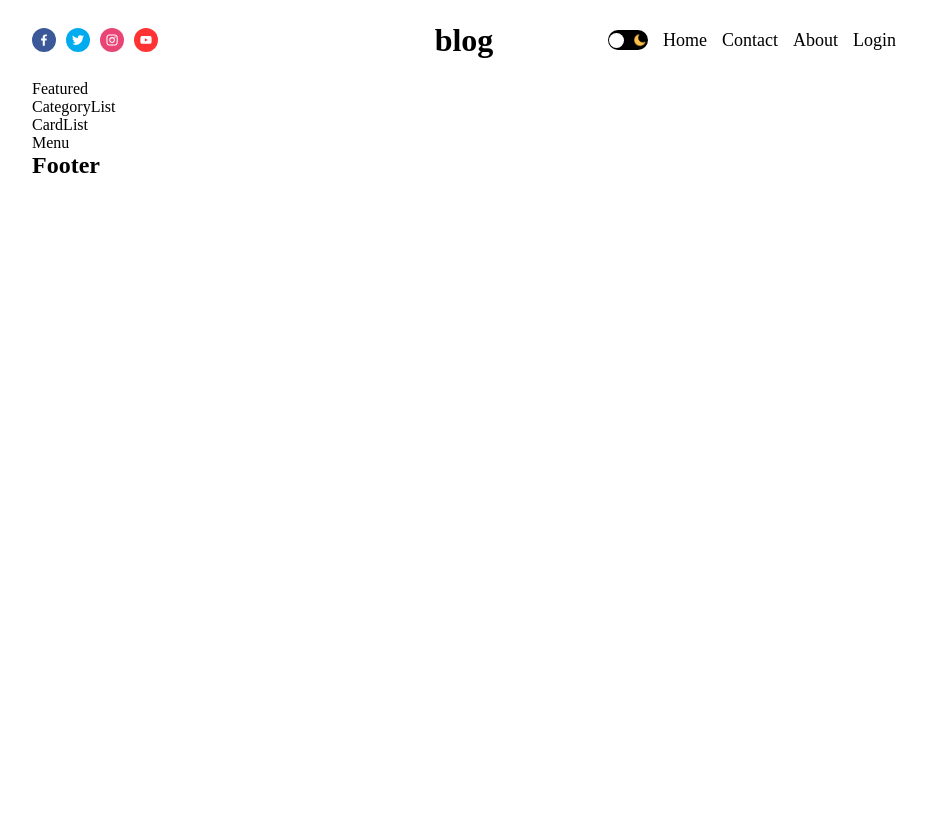
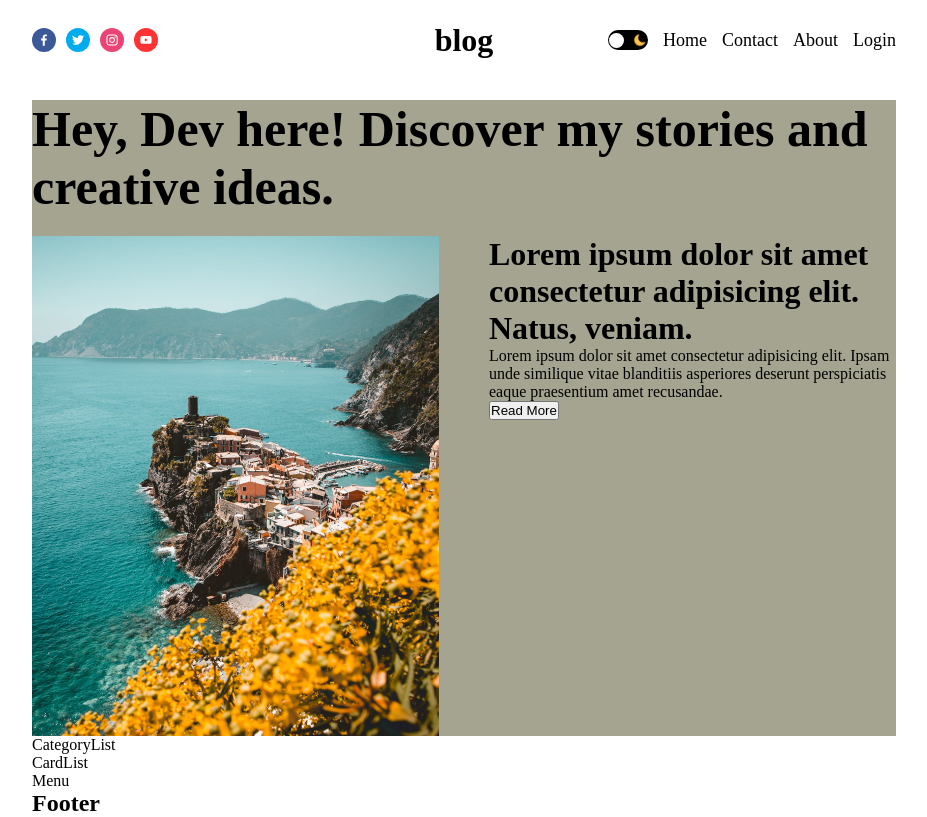
Before and after one commit to sravantp7/blog-app, a Next.js app in the folder client/: page / in a window 1280 px wide. Shown: the whole page, without its empty margins (176-1103 px from the left). Built offline with nearby package versions, Linux system fonts and the light colour scheme.

Commit message:
structure feature component

```diff
--- a/client/app/_components/Featured/Featured.jsx
+++ b/client/app/_components/Featured/Featured.jsx
@@ -1,3 +1,29 @@
+import styles from "./Featured.module.css";
+import Image from "next/image";
+
 export default function Featured() {
-  return <div>Featured</div>;
+  return (
+    <div className={styles.container}>
+      <h1 className={styles.title}>
+        <b>Hey, Dev here!</b> Discover my stories and creative ideas.
+      </h1>
+      <div className={styles.post}>
+        <div className={styles.imgContainer}>
+          <Image src="/p1.jpeg" alt="" fill />
+        </div>
+        <div className={styles.textContainer}>
+          <h1 className={styles.postTitle}>
+            Lorem ipsum dolor sit amet consectetur adipisicing elit. Natus,
+            veniam.
+          </h1>
+          <p className={styles.postDescription}>
+            Lorem ipsum dolor sit amet consectetur adipisicing elit. Ipsam unde
+            similique vitae blanditiis asperiores deserunt perspiciatis eaque
+            praesentium amet recusandae.
+          </p>
+          <button className={styles.button}>Read More</button>
+        </div>
+      </div>
+    </div>
+  );
 }
--- a/client/app/_components/Featured/Featured.module.css
+++ b/client/app/_components/Featured/Featured.module.css
@@ -0,0 +1,25 @@
+.container {
+  margin-top: 20px;
+  background-color: rgb(164, 164, 145);
+}
+
+.title {
+  font-size: 50px;
+}
+
+.post {
+  margin-top: 20px;
+  display: flex;
+  gap: 50px;
+  justify-content: space-between;
+}
+
+.imgContainer {
+  flex: 1;
+  position: relative;
+  height: 500px;
+}
+
+.textContainer {
+  flex: 1;
+}
```
Also changed, not shown: client/public/p1.jpeg (added).
